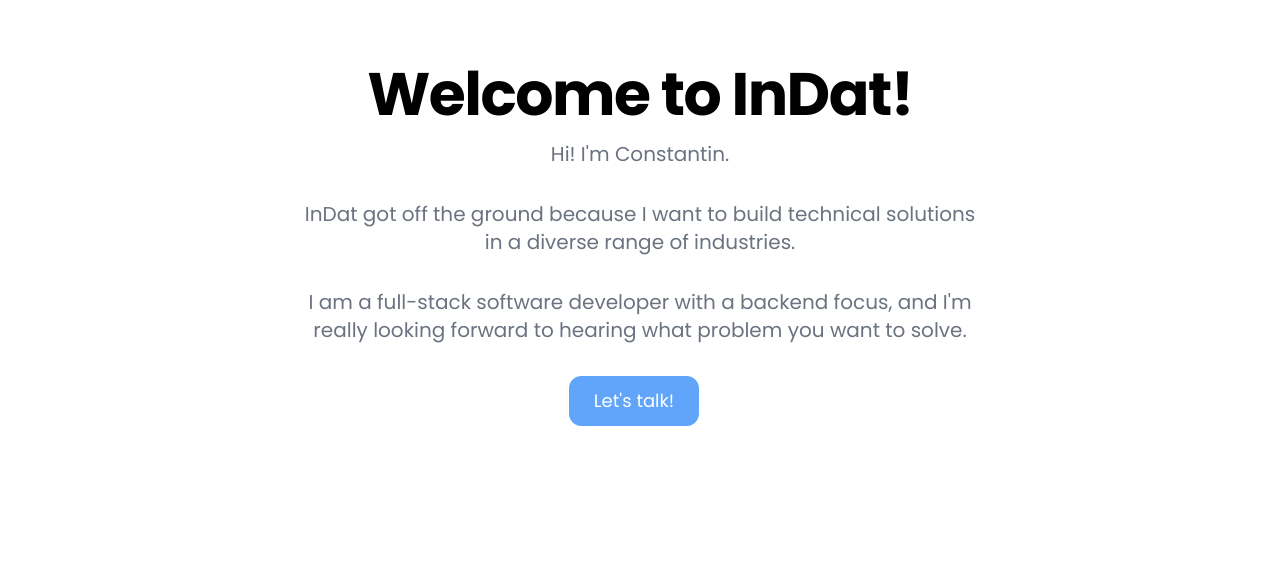
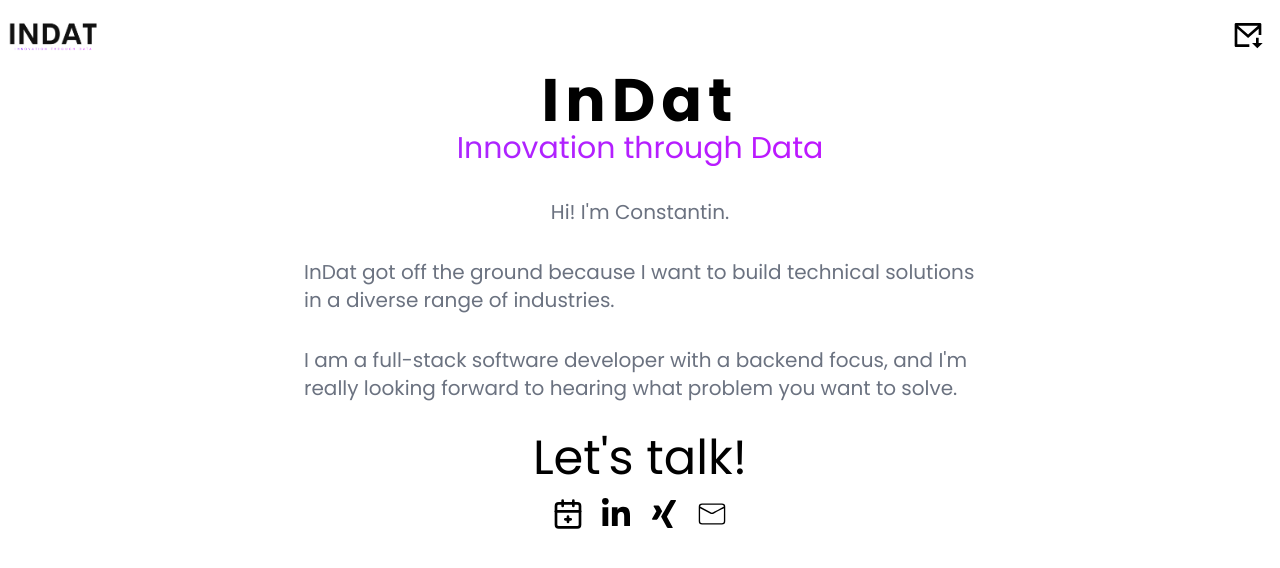
Before and after one commit to Tinux-18/indat, a Next.js app: page / in a window 1280 px wide. Shown: the top 568 px of the page. Built offline with nearby package versions, Linux system fonts and the light colour scheme.

Commit message:
Break home into sections

```diff
--- a/app/page.tsx
+++ b/app/page.tsx
@@ -1,5 +1,7 @@
 import { Metadata } from "next"
-import { Button } from "components/Button/Button"
+import { Footer } from "components/home/Footer"
+import { Header } from "components/home/Header"
+import { Video } from "components/home/Video"
 
 export const metadata: Metadata = {
   title: "Welcome to InDat",
@@ -9,31 +11,12 @@ export const metadata: Metadata = {
   openGraph: {},
 }
 
-export default function Web() {
+export default function Home() {
   return (
-    <>
-      <section className="bg-white dark:bg-gray-900">
-        <div className="mx-auto grid max-w-screen-xl px-4 py-8 text-center lg:py-16">
-          <div className="mx-auto place-self-center">
-            <h1 className="mb-4 max-w-2xl text-4xl font-extrabold leading-none tracking-tight dark:text-white md:text-5xl xl:text-6xl">
-              Welcome to InDat!
-            </h1>
-            <p className="mb-6 max-w-2xl font-light text-gray-500 dark:text-gray-400 md:text-lg lg:mb-8 lg:text-xl">
-              Hi! I&apos;m Constantin.
-            </p>
-            <p className="mb-6 max-w-2xl font-light text-gray-500 dark:text-gray-400 md:text-lg lg:mb-8 lg:text-xl">
-              InDat got off the ground because I want to build technical solutions in a diverse range of industries.
-            </p>
-            <p className="mb-6 max-w-2xl font-light text-gray-500 dark:text-gray-400 md:text-lg lg:mb-8 lg:text-xl">
-              I am a full-stack software developer with a backend focus, and I&apos;m really looking forward to hearing
-              what problem you want to solve.
-            </p>
-            <Button href="mailto:constantin@indat.tech" className="mr-3">
-              Let&apos;s talk!
-            </Button>
-          </div>
-        </div>
-      </section>
-    </>
+    <main className=" cursor-default select-none bg-white dark:bg-gray-900">
+      <Header></Header>
+      <Video></Video>
+      <Footer></Footer>
+    </main>
   )
 }
--- /dev/null
+++ b/components/home/Footer.tsx
@@ -0,0 +1,29 @@
+"use client"
+import Link from "next/link"
+import React from "react"
+import { CiMail } from "react-icons/ci"
+import { FaLinkedinIn } from "react-icons/fa"
+import { FaXing } from "react-icons/fa"
+import { LuCalendarPlus2 } from "react-icons/lu"
+
+export function Footer() {
+  return (
+    <section className="mx-auto grid max-w-screen-xl text-center">
+      <h2 className="text-5xl ">Let&apos;s talk!</h2>
+      <div className="mt-4 flex justify-center space-x-4">
+        <Link href="https://calendar.app.google/ousBZpi9mFogSm5b7" target="_blank" rel="noopener noreferrer">
+          <LuCalendarPlus2 className="size-8" />
+        </Link>
+        <Link href="https://www.linkedin.com/company/indat-mcv" target="_blank" rel="noopener noreferrer">
+          <FaLinkedinIn className="size-8" />
+        </Link>
+        <Link href="https://www.xing.com/profile/Constantin_Rigu" target="_blank" rel="noopener noreferrer">
+          <FaXing className="size-8" />
+        </Link>
+        <Link href="mailto:constantin@indat.tech">
+          <CiMail className="size-8" />
+        </Link>
+      </div>
+    </section>
+  )
+}
--- /dev/null
+++ b/components/home/Video.tsx
@@ -0,0 +1,17 @@
+"use client"
+import React from "react"
+
+export function Video() {
+  return (
+    <section className="mt-8 flex flex-col items-center space-y-6 font-light text-gray-500 dark:text-gray-400 md:text-lg lg:mb-8 lg:space-y-8 lg:text-xl">
+      <p className="max-w-2xl">Hi! I&apos;m Constantin.</p>
+      <p className="max-w-2xl ">
+        InDat got off the ground because I want to build technical solutions in a diverse range of industries.
+      </p>
+      <p className="max-w-2xl ">
+        I am a full-stack software developer with a backend focus, and I&apos;m really looking forward to hearing what
+        problem you want to solve.
+      </p>
+    </section>
+  )
+}
```
Also changed, not shown: components/home/Header.tsx (renamed from components/Header/Header.tsx).
